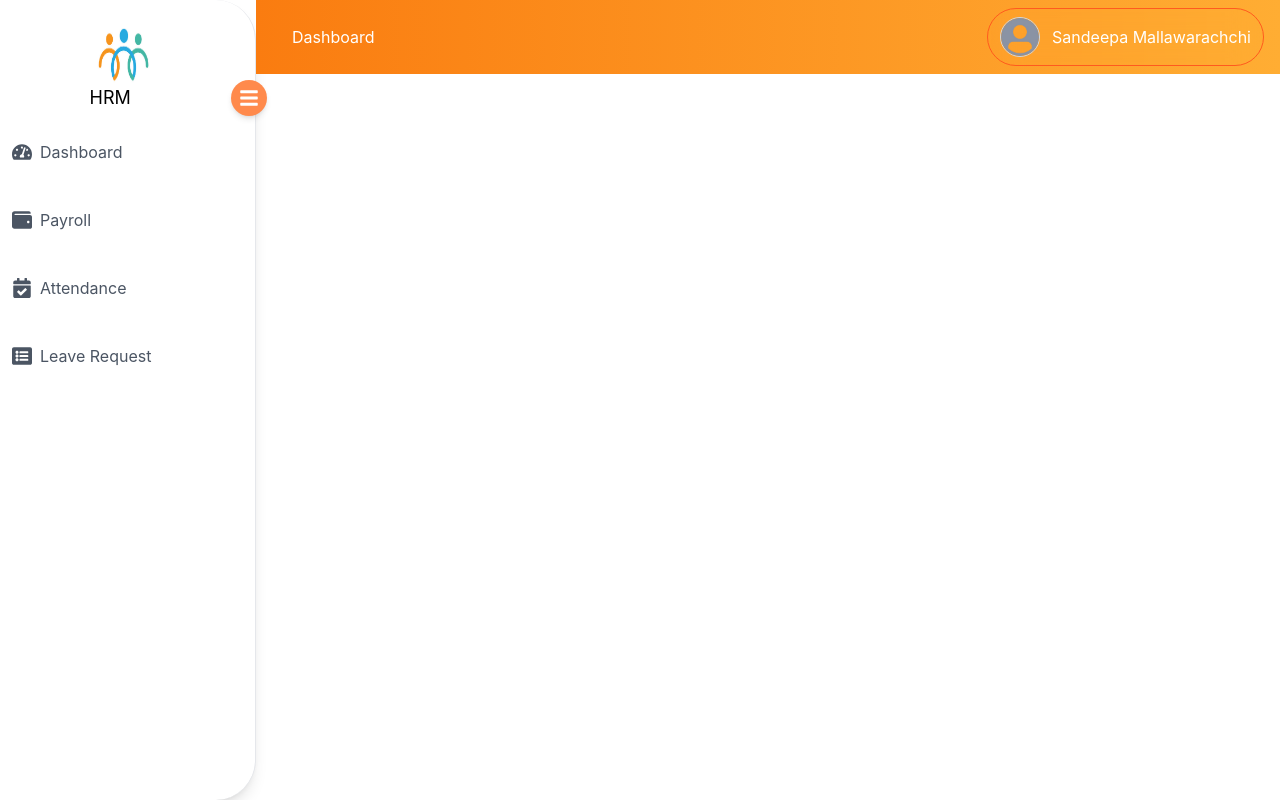
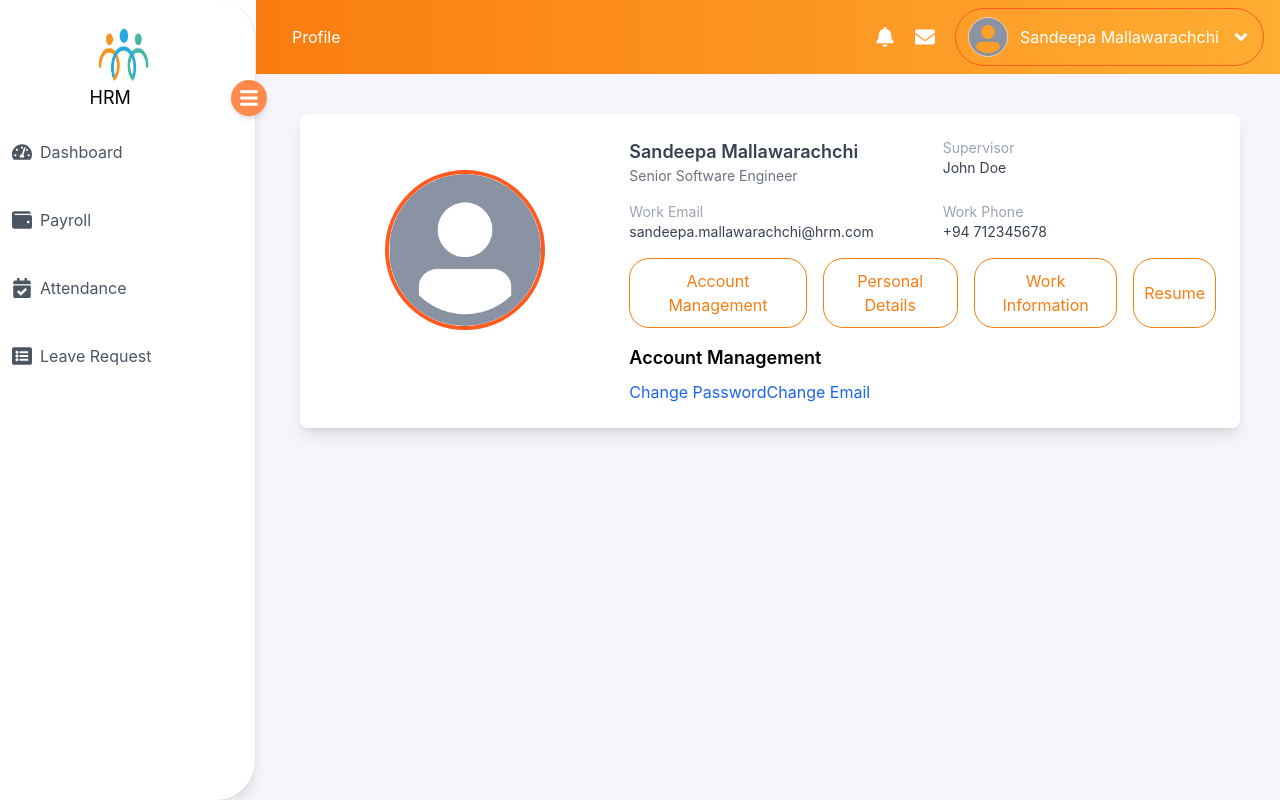
Before and after one commit to sandeepaMallawarachchi/HRM_Software, a React (Create React App) app in the folder client/: page /profile in a window 1280 px wide. Built offline with nearby package versions, Linux system fonts and the light colour scheme.

Commit message:
profile page

```diff
--- a/client/src/App.js
+++ b/client/src/App.js
@@ -1,9 +1,10 @@
 import React from 'react';
 import { BrowserRouter, Routes, Route } from 'react-router-dom';
+import './index.css';
 import Header from './components/Header';
 import Dashboard from './pages/Dashboard';
-import './index.css';
 import Sidebar from './components/Sidebar';
+import Profile from './components/Profile';
 
 const App = () => {
   return (
@@ -12,10 +13,10 @@ const App = () => {
         <Sidebar />
         <div className="flex-1 flex flex-col">
           <Header />
-          <div className="flex-1 p-4 overflow-auto">
+          <div className="flex-1 ml-[-20px] pl-10 p-4 overflow-auto bg-[#f6f5fb]">
             <Routes>
               <Route path="/" element={<Dashboard />} />
-              {/* Add more routes here as needed */}
+              <Route path="/profile" element={<Profile />} />
             </Routes>
           </div>
         </div>
--- a/client/src/components/Header.jsx
+++ b/client/src/components/Header.jsx
@@ -1,13 +1,39 @@
 import React from 'react';
+import { FaBell, FaEnvelope, FaAngleDown } from 'react-icons/fa';
 import avatar from '../images/avatar.png';
-import Sidebar from './Sidebar';
+import { Link, useLocation } from 'react-router-dom';
 
 const Header = () => {
+
+    const location = useLocation();
+
+    // Function to determine the title based on the current route
+    const getPageTitle = () => {
+        switch (location.pathname) {
+            case '/profile':
+                return 'Profile';
+            case '/change-password':
+                return 'Change Password';
+            case '/support':
+                return 'Support';
+            default:
+                return 'Dashboard';
+        }
+    };
+
     return (
-    <div className="header w-full h-auto px-4 py-2 bg-gradient-to-r from-[#fa7c10] to-[#ffad33] flex items-center justify-between">
+        <div className="z-0 header w-full h-auto px-4 py-2 bg-gradient-to-r from-[#fa7c10] to-[#ffad33] flex items-center justify-between">
+
             <div className="text-white ml-5">
-        Dashboard
+                {getPageTitle()}
             </div>
+
+            <div className='flex-grow flex justify-end gap-5 items-center pr-5'>
+                <FaBell className="text-white cursor-pointer hover:text-orange-300" size={20} />
+                <FaEnvelope className="text-white cursor-pointer hover:text-orange-300" size={20} />
+            </div>
+
+            {/* User Avatar and Dropdown Menu */}
             <div className="relative flex items-center border border-orange-500 rounded-full p-2 px-3 space-x-3 backdrop-blur-lg group">
                 <img
                     src={avatar}
@@ -17,9 +43,12 @@ const Header = () => {
                 <span className="text-white cursor-pointer">
                     Sandeepa Mallawarachchi
                 </span>
+                <FaAngleDown className="text-white cursor-pointer hover:text-orange-300" size={20} />
+
+                {/* Dropdown Menu */}
                 <div className="absolute right-0 top-full mt-2 w-48 bg-white border border-gray-200 rounded-lg shadow-lg opacity-0 group-hover:opacity-100 transition-opacity duration-300 backdrop-blur-md">
                     <ul className="py-2">
-            <li className="px-4 py-2 hover:bg-orange-100 cursor-pointer">Profile</li>
+                        <Link to='/profile'><li className="px-4 py-2 hover:bg-orange-100 cursor-pointer">Profile</li></Link>
                         <li className="px-4 py-2 hover:bg-orange-100 cursor-pointer">Change Password</li>
                         <li className="px-4 py-2 hover:bg-orange-100 cursor-pointer">Logout</li>
                         <li className="px-4 py-2 hover:bg-orange-100 cursor-pointer">Support</li>
--- /dev/null
+++ b/client/src/components/Profile.jsx
@@ -0,0 +1,76 @@
+import React, { useState } from 'react';
+import avatar from '../images/avatar.png';
+import AccountManagement from './profileComponents/AccountManagement';
+import PersonalDetails from './profileComponents/PersonalDetails';
+import WorkInformation from './profileComponents/WorkInformation';
+
+const Profile = () => {
+    const [visibleSection, setVisibleSection] = useState('account');
+
+    const handleSectionToggle = (section) => {
+        setVisibleSection(visibleSection === section ? null : section);
+    };
+
+    return (
+        <div className="p-6 h-auto">
+            <div className="bg-white rounded-lg shadow-lg p-6 grid grid-cols-1 md:grid-cols-3 gap-6">
+                {/* Profile Picture */}
+                <div className="flex justify-center mt-8">
+                    <div className="w-40 h-40 rounded-full overflow-hidden border-4 border-orange-500">
+                        <img src={avatar} alt="Profile" className="object-cover w-full h-full" />
+                    </div>
+                </div>
+
+                {/* Profile Info */}
+                <div className="md:col-span-2 space-y-4">
+                    <div className="grid grid-cols-1 sm:grid-cols-2 gap-10">
+                        <div>
+                            <h2 className="text-lg font-semibold text-gray-700">Sandeepa Mallawarachchi</h2>
+                            <p className="text-sm text-gray-500">Senior Software Engineer</p>
+                        </div>
+                        <div>
+                            <p className="text-sm text-gray-400">Supervisor</p>
+                            <p className="text-sm text-gray-700">John Doe</p>
+                        </div>
+                    </div>
+
+                    {/* Contact Info */}
+                    <div className="grid grid-cols-1 sm:grid-cols-2 gap-10">
+                        <div>
+                            <p className="text-sm text-gray-400">Work Email</p>
+                            <p className="text-sm text-gray-700">sandeepa.mallawarachchi@hrm.com</p>
+                        </div>
+                        <div>
+                            <p className="text-sm text-gray-400">Work Phone</p>
+                            <p className="text-sm text-gray-700">+94 712345678</p>
+                        </div>
+                    </div>
+
+                    {/* Buttons to toggle sections */}
+                    <div className="flex space-x-4 mt-10">
+                        <button onClick={() => handleSectionToggle('account')} className="button">
+                            Account Management
+                        </button>
+                        <button onClick={() => handleSectionToggle('personal')} className="button">
+                            Personal Details
+                        </button>
+                        <button onClick={() => handleSectionToggle('work')} className="button">
+                            Work Information
+                        </button>
+                        <button onClick={() => handleSectionToggle('resume')} className="button">
+                            Resume
+                        </button>
+                    </div>
+
+                    {/* Conditional Rendering of Sections */}
+                    {visibleSection === 'account' && <AccountManagement />}
+                    {visibleSection === 'personal' && <PersonalDetails />}
+                    {visibleSection === 'work' && <WorkInformation />}
+                    {visibleSection === 'resume' && <div>Resume Section Content</div>} {/* Add your Resume component here */}
+                </div>
+            </div>
+        </div>
+    );
+};
+
+export default Profile;
--- /dev/null
+++ b/client/src/components/profileComponents/AccountManagement.jsx
@@ -0,0 +1,13 @@
+import React from 'react';
+
+const AccountManagement = () => {
+    return (
+        <div className="mt-4">
+            <h3 className="text-lg font-semibold">Account Management</h3>
+            <button className="mt-2 text-blue-600">Change Password</button>
+            <button className="mt-2 text-blue-600">Change Email</button>
+        </div>
+    );
+};
+
+export default AccountManagement;
--- /dev/null
+++ b/client/src/components/profileComponents/PersonalDetails.jsx
@@ -0,0 +1,40 @@
+import React, { useState } from 'react';
+
+const PersonalDetails = () => {
+    const [editable, setEditable] = useState(false);
+    const [details, setDetails] = useState({
+        name: 'Sandeepa Mallawarachchi',
+        phone: '+94 712345678',
+        address: '',
+        maritalStatus: '',
+    });
+
+    const handleChange = (e) => {
+        setDetails({ ...details, [e.target.name]: e.target.value });
+    };
+
+    return (
+        <div className="mt-4">
+            <h3 className="text-lg font-semibold">Personal Details</h3>
+            {editable ? (
+                <div>
+                    <input name="name" value={details.name} onChange={handleChange} className="border" />
+                    <input name="phone" value={details.phone} onChange={handleChange} className="border" />
+                    <input name="address" value={details.address} onChange={handleChange} className="border" />
+                    <input name="maritalStatus" value={details.maritalStatus} onChange={handleChange} className="border" />
+                    <button onClick={() => setEditable(false)}>Save</button>
+                </div>
+            ) : (
+                <div>
+                    <p>Name: {details.name}</p>
+                    <p>Phone: {details.phone}</p>
+                    <p>Address: {details.address}</p>
+                    <p>Marital Status: {details.maritalStatus}</p>
+                    <button onClick={() => setEditable(true)}>Edit</button>
+                </div>
+            )}
+        </div>
+    );
+};
+
+export default PersonalDetails;
--- /dev/null
+++ b/client/src/components/profileComponents/WorkInformation.jsx
@@ -0,0 +1,35 @@
+import React, { useState } from 'react';
+
+const WorkInformation = () => {
+    const [visible, setVisible] = useState(false);
+    const workInfo = {
+        department: 'Engineering',
+        location: 'Colombo',
+        designation: 'Senior Software Engineer',
+        hierarchy: ['Manager', 'Team Lead', 'Senior Software Engineer'],
+    };
+
+    return (
+        <div className="mt-4">
+            <h3 className="text-lg font-semibold">Work Information</h3>
+            <button onClick={() => setVisible(!visible)}>
+                {visible ? 'Hide Details' : 'Show Details'}
+            </button>
+            {visible && (
+                <div>
+                    <p>Department: {workInfo.department}</p>
+                    <p>Location: {workInfo.location}</p>
+                    <p>Designation: {workInfo.designation}</p>
+                    <h4>Hierarchy:</h4>
+                    <ul>
+                        {workInfo.hierarchy.map((position, index) => (
+                            <li key={index}>{position}</li>
+                        ))}
+                    </ul>
+                </div>
+            )}
+        </div>
+    );
+};
+
+export default WorkInformation;
--- a/client/src/index.css
+++ b/client/src/index.css
@@ -1,17 +1,13 @@
 @tailwind base;
 @tailwind components;
 @tailwind utilities;
-
-/* index.css */
 
 .header {
     position: sticky;
     top: 0;
     left: 0;
     width: calc(100% - 64px);
-    /* Adjust based on sidebar width */
-    height: 60px;
-    /* Adjust as needed */
+    height: 50px;
     background-color: #fa7c10;
     z-index: 1000;
 }
@@ -32,3 +28,23 @@
     margin-left: 16px;
     /* Adjust based on collapsed sidebar width */
 }
+
+.button{
+    width: auto;
+    background-color: white;
+    border: 1px solid #fa7c10;
+    color: #fa7c10;
+    padding: 10px;
+    border-radius: 20px;
+}
+
+.button:hover{
+    background-color: #fa7c10;
+    color: white;
+}
+
+.button:active{
+    background-color: #fa7c10;
+    border: none;
+    outline: none;
+}
```
Lines whose indentation alone changed are shown as unchanged.
